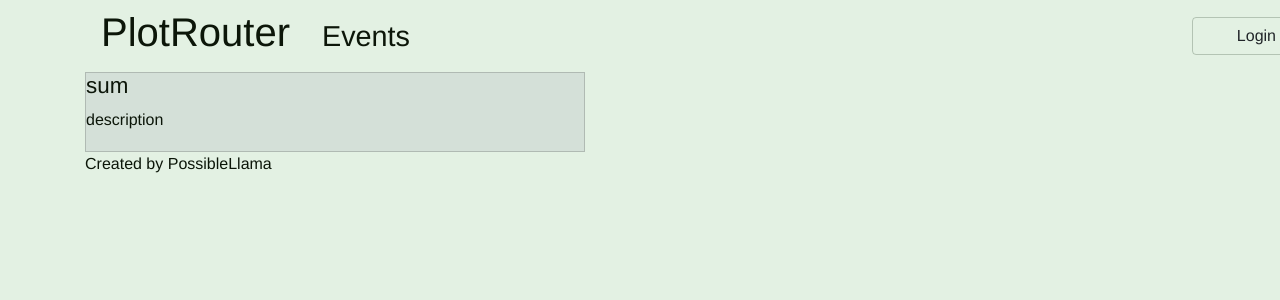
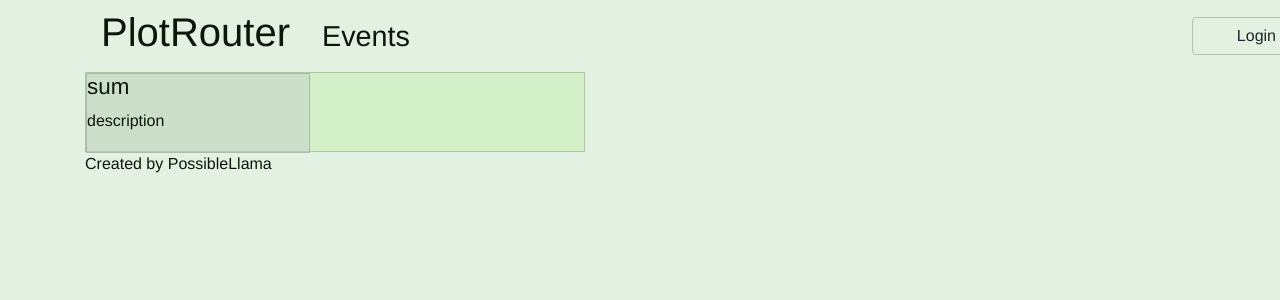
Before and after one commit to PossibleLlama/PlotRouter, a Vue app in the folder web/: page / in a window 1280 px wide. Shown: the top 300 px of the page. Built offline with nearby package versions, Linux system fonts and the light colour scheme.

Commit message:
016 Added in list instead of box

```diff
--- a/web/src/App.vue
+++ b/web/src/App.vue
@@ -7,7 +7,7 @@
         <div class="container">
           <div class="row">
             <div class="col-sm-12">
-              <PlotPointBox id='1' summary='sum' description='description'></PlotPointBox>
+              <PlotPointList v-bind:user='user.name'></PlotPointList>
             </div>
           </div>
         </div>
@@ -23,13 +23,13 @@ import Vue from 'vue';
 import Component from 'vue-class-component';
 import Footer from './components/Footer.vue';
 import Header from './components/navbar/Header.vue';
-import PlotPointBox from './components/PlotPointBox.vue';
+import PlotPointList from './components/PlotPointList.vue';
 
 @Component({
   components: {
     Footer,
     Header,
-    PlotPointBox,
+    PlotPointList,
   },
 })
 export default class App extends Vue {
--- /dev/null
+++ b/web/src/components/PlotPointList.vue
@@ -0,0 +1,28 @@
+<template>
+  <div class="ppList">
+      <PlotPointBox id='1' summary='sum' description='description'></PlotPointBox>
+  </div>
+</template>
+
+<script lang="ts">
+import { Component, Prop, Vue } from 'vue-property-decorator';
+import PlotPointBox from './PlotPointBox.vue';
+
+@Component({
+  components: {
+    PlotPointBox,
+  },
+})
+export default class PlotPointList extends Vue {
+    @Prop(String) public readonly user!: string;
+}
+</script>
+
+<style>
+.ppList {
+    border: 1px solid #0000002c;
+    background-color: #9beb6536;
+    width: 45%;
+    height: 80px;
+}
+</style>
```
